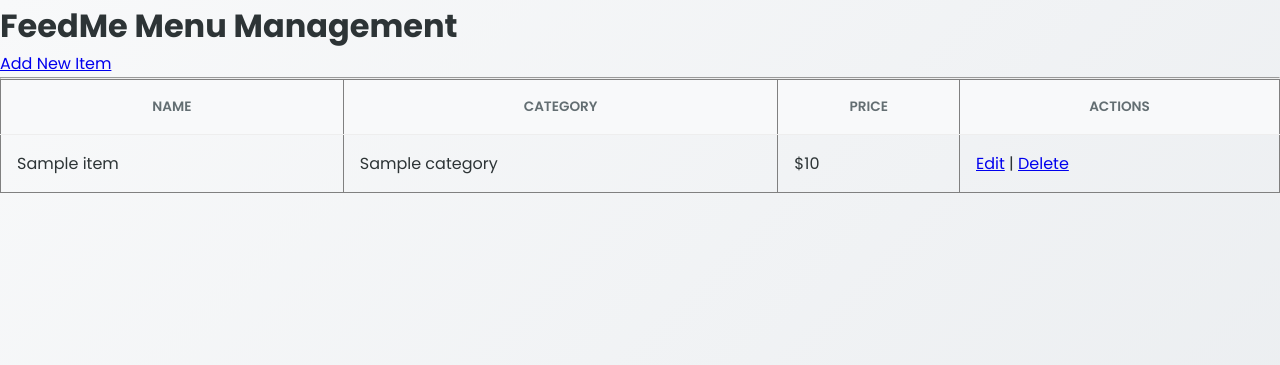
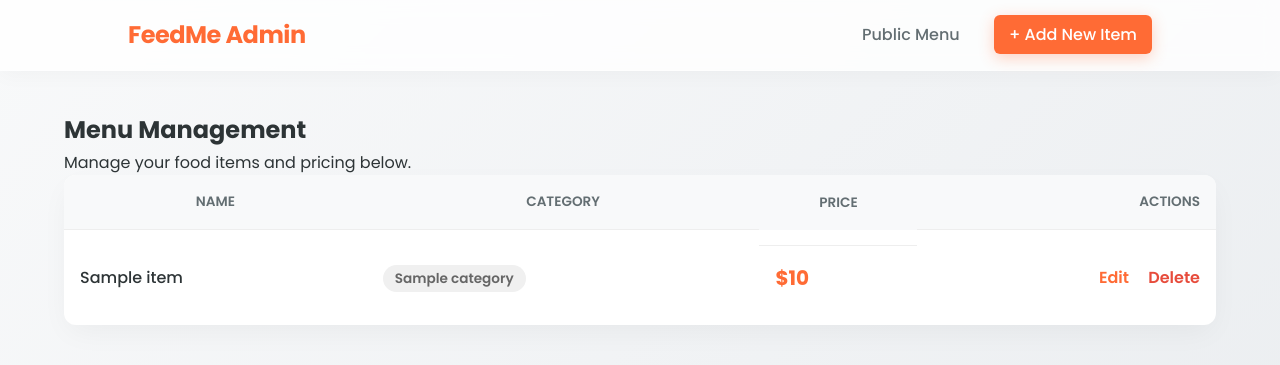
Before and after one commit to Solomonn08/FeedMeProject, a Flask app: template templates/index.html in a window 1280 px wide. Shown: the top 365 px of the page. Run offline with Flask 3, Linux system fonts and the light colour scheme; the template is opened without the code that fills it: most values are stand-ins (such as "Sample title", 1, 10 or a date in 2020).

Commit message:
Revamp FeedMe Dashboard layout and styling

```diff
--- a/templates/index.html
+++ b/templates/index.html
@@ -1,32 +1,52 @@
 <!DOCTYPE html>
-<html>
+<html lang="en">
 <head>
+    <meta charset="UTF-8">
+    <meta name="viewport" content="width=device-width, initial-scale=1.0">
+    <title>FeedMe - Dashboard</title>
    <link rel="stylesheet" href="{{ url_for('static', filename='style.css') }}">
-
-    <title>FeedMe Dashboard</title>
 </head>
 <body>
-    <h1>FeedMe Menu Management</h1>
-    <a href="/add">Add New Item</a>
-    <hr>
-    <table border="1">
+
+    <nav>
+        <h1>FeedMe Admin</h1>
+        <div class="nav-links">
+            <a href="/">Public Menu</a>
+            <a href="/add" class="add-btn" style="background: var(--primary); color: white; padding: 8px 15px; border-radius: 6px; text-decoration: none;">+ Add New Item</a>
+        </div>
+    </nav>
+
+    <div class="container">
+        <div class="dashboard-header">
+            <h2>Menu Management</h2>
+            <p>Manage your food items and pricing below.</p>
+        </div>
+
+        <div class="table-container">
+            <table>
+                <thead>
                     <tr>
                         <th>Name</th>
                         <th>Category</th>
                         <th>Price</th>
-            <th>Actions</th>
+                        <th style="text-align: right;">Actions</th>
                     </tr>
+                </thead>
+                <tbody>
                     {% for item in items %}
                     <tr>
-            <td>{{ item.name }}</td>
-            <td>{{ item.category }}</td>
-            <td>${{ item.base_price }}</td>
-            <td>
-                <a href="/edit/{{ item.id }}">Edit</a> |
-                <a href="/delete/{{ item.id }}">Delete</a>
+                        <td style="font-weight: 500;">{{ item.name }}</td>
+                        <td><span class="status safe" style="background: #f0f0f0; color: #666;">{{ item.category }}</span></td>
+                        <td class="price">${{ item.base_price }}</td>
+                        <td style="text-align: right;">
+                            <a href="/edit/{{ item.id }}" style="color: var(--primary); text-decoration: none; margin-right: 15px; font-weight: 600;">Edit</a>
+                            <a href="/delete/{{ item.id }}" style="color: #e74c3c; text-decoration: none; font-weight: 600;">Delete</a>
                         </td>
                     </tr>
                     {% endfor %}
+                </tbody>
             </table>
+        </div>
+    </div>
+
 </body>
-</html>
```
Lines whose indentation alone changed are shown as unchanged.
